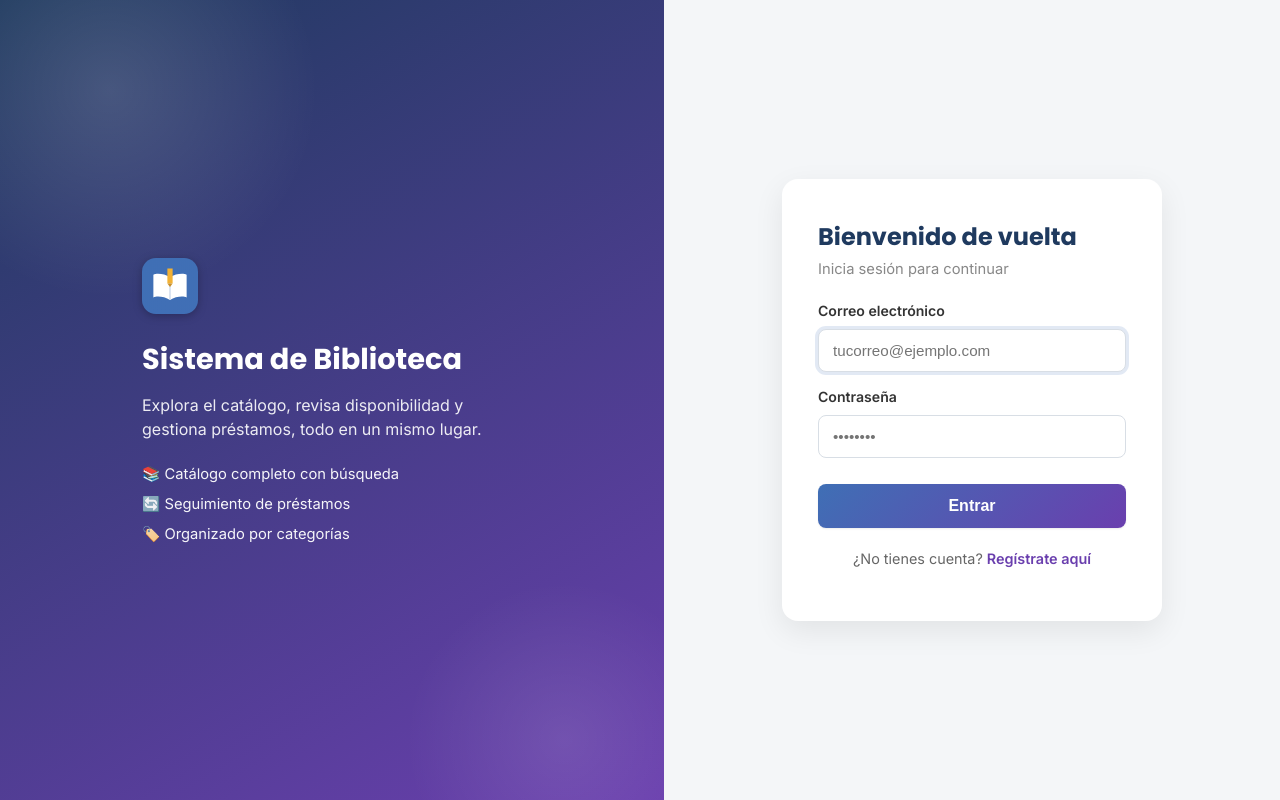
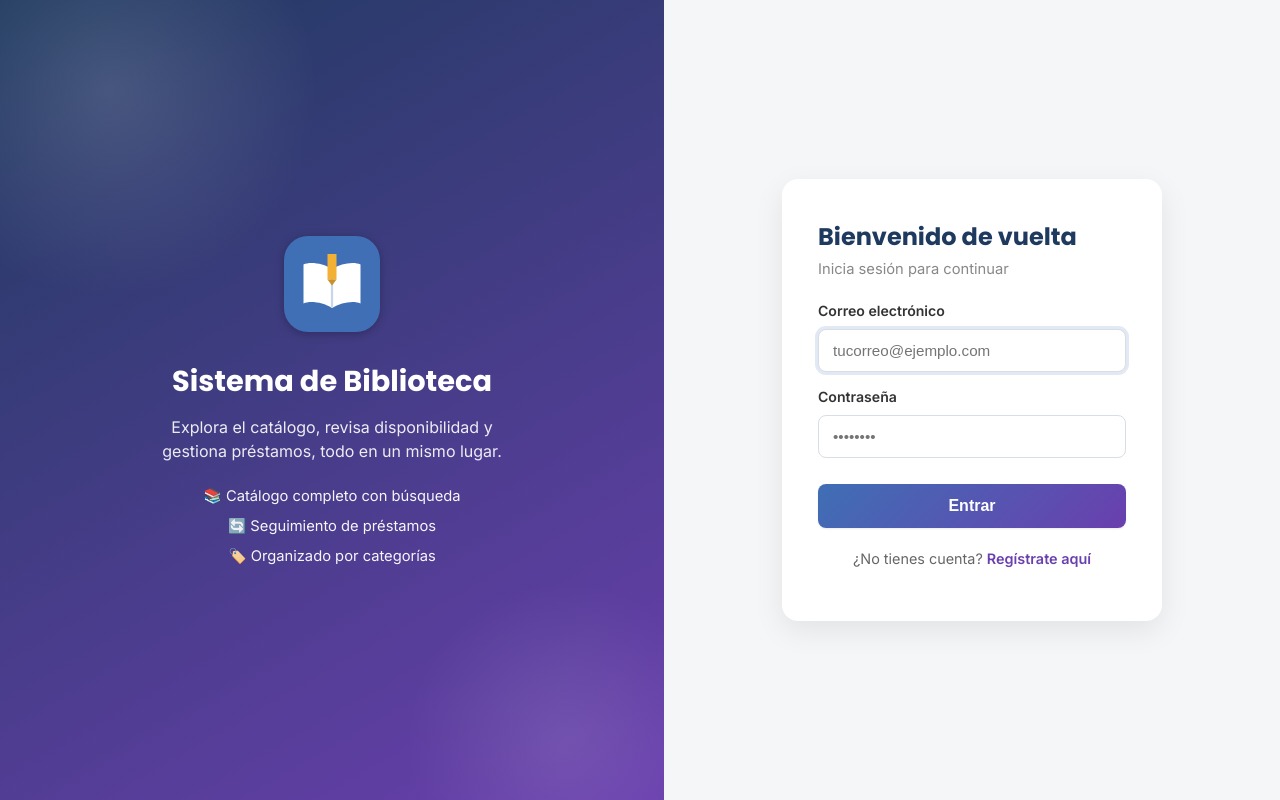
Before and after one commit to Emanuel0933/biblioteca, a PHP site: page /login.php in a window 1280 px wide. Run offline with PHP 8.4, Linux system fonts and the light colour scheme.

Commit message:
estilo de login

```diff
--- a/public/css/style.css
+++ b/public/css/style.css
@@ -993,10 +993,13 @@ input:focus, select:focus, textarea:focus {
   position: relative;
   z-index: 1;
   max-width: 380px;
+  text-align: center;
 }
 
 .auth-panel-contenido .logo-svg {
-  margin-bottom: 20px;
+  width: 96px;
+  height: 96px;
+  margin-bottom: 24px;
 }
 
 .auth-panel-contenido h1 {
@@ -1015,9 +1018,10 @@ input:focus, select:focus, textarea:focus {
 .auth-lista {
   list-style: none;
   padding: 0;
-  margin: 0;
+  margin: 0 auto;
   display: flex;
   flex-direction: column;
+  align-items: center;
   gap: 12px;
   font-size: 0.92rem;
   opacity: 0.95;
```
